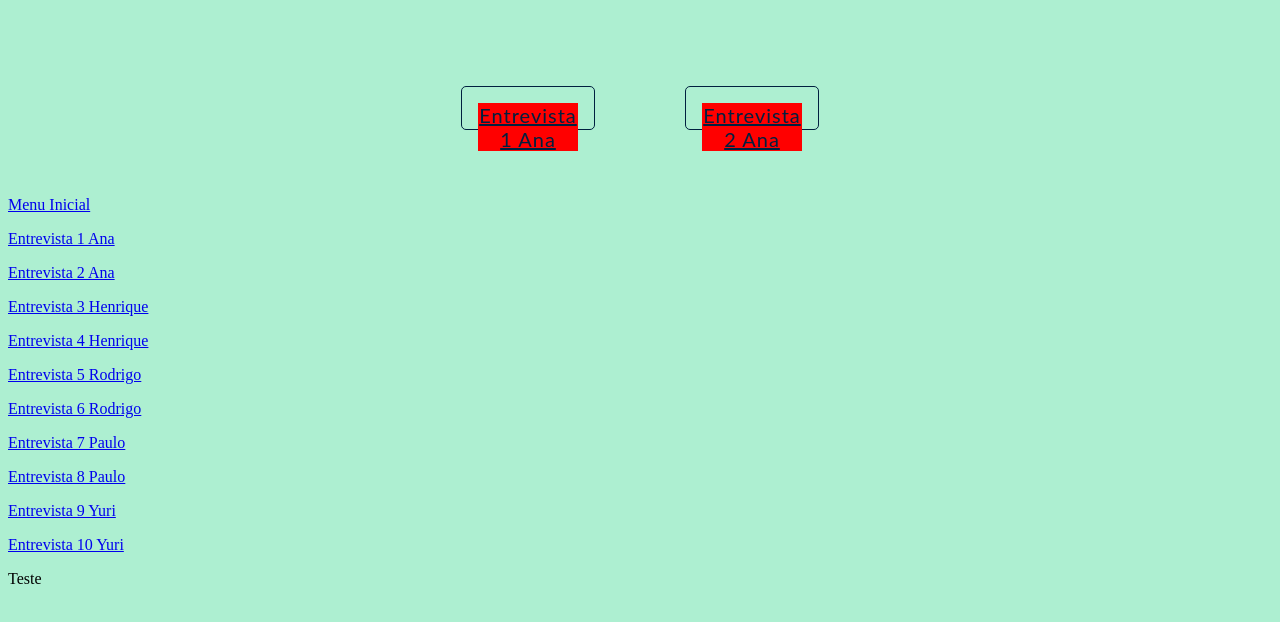
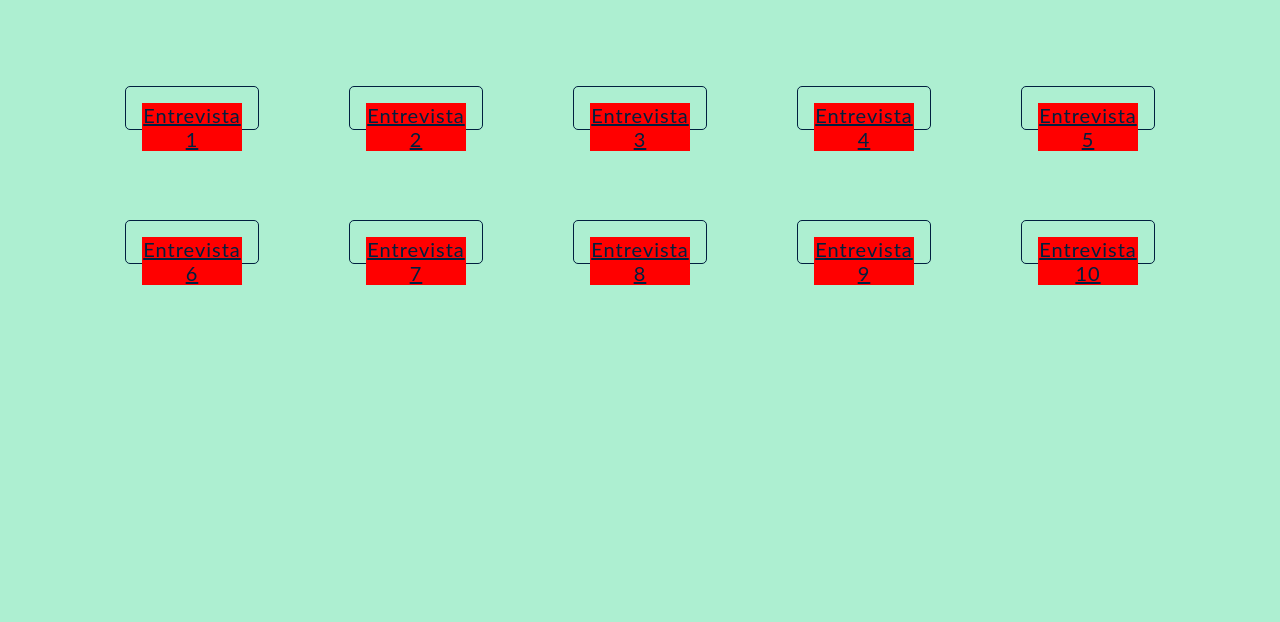
Before and after one commit to anamueller/ihc, a plain HTML site: page index.html in a window 1280 px wide. Shown: the part 48-670 px from the top of the page. Drawn offline with Linux system fonts and the light colour scheme.

Commit message:
entrevistas

```diff
--- a/index.html
+++ b/index.html
@@ -14,7 +14,7 @@
     <div class="proj__caixa">
       <div class="proj__caixa-1">
         <div class="proj__content-title">
-          <a class = "title" href="Entrevista1.html">Entrevista 1 Ana</a>
+          <a class = "title" href="Entrevista1.html">Entrevista 1</a>
         </div>
       </div>
     </div>
@@ -22,27 +22,75 @@
     <div class="proj__caixa">
       <div class="proj__caixa-1">
         <div class="proj__content-title">
-          <a class = "title" href="Entrevista2.html">Entrevista 2 Ana</a>
+          <a class = "title" href="Entrevista2.html">Entrevista 2</a>
+        </div>
+      </div>
+    </div>
+
+    <div class="proj__caixa">
+      <div class="proj__caixa-1">
+        <div class="proj__content-title">
+          <a class = "title" href="Entrevista3.html">Entrevista 3</a>
+        </div>
+      </div>
+    </div>
+
+    <div class="proj__caixa">
+      <div class="proj__caixa-1">
+        <div class="proj__content-title">
+          <a class = "title" href="Entrevista4.html">Entrevista 4</a>
+        </div>
+      </div>
+    </div>
+
+    <div class="proj__caixa">
+      <div class="proj__caixa-1">
+        <div class="proj__content-title">
+          <a class = "title" href="Entrevista5.html">Entrevista 5</a>
+        </div>
+      </div>
+    </div>
+
+    <div class="proj__caixa">
+      <div class="proj__caixa-1">
+        <div class="proj__content-title">
+          <a class = "title" href="Entrevista6.html">Entrevista 6</a>
+        </div>
+      </div>
+    </div>
+
+    <div class="proj__caixa">
+      <div class="proj__caixa-1">
+        <div class="proj__content-title">
+          <a class = "title" href="Entrevista7.html">Entrevista 7</a>
+        </div>
+      </div>
+    </div>
+
+    <div class="proj__caixa">
+      <div class="proj__caixa-1">
+        <div class="proj__content-title">
+          <a class = "title" href="Entrevista8.html">Entrevista 8</a>
+        </div>
+      </div>
+    </div>
+
+    <div class="proj__caixa">
+      <div class="proj__caixa-1">
+        <div class="proj__content-title">
+          <a class = "title" href="Entrevista9.html">Entrevista 9</a>
+        </div>
+      </div>
+    </div>
+
+    <div class="proj__caixa">
+      <div class="proj__caixa-1">
+        <div class="proj__content-title">
+          <a class = "title" href="Entrevista10.html">Entrevista 10</a>
         </div>
       </div>
     </div>
 
 
-
   </div>
-
-
-
-  <p><a href="index.html">Menu Inicial</a></p>
-  <p><a href="Entrevista1.html">Entrevista 1 Ana</a></p>
-  <p><a href="Entrevista2.html">Entrevista 2 Ana</a></p>
-  <p><a href="Entrevista3.html">Entrevista 3 Henrique</a></p>
-  <p><a href="Entrevista4.html">Entrevista 4 Henrique</a></p>
-  <p><a href="Entrevista5.html">Entrevista 5 Rodrigo</a></p>
-  <p><a href="Entrevista6.html">Entrevista 6 Rodrigo</a></p>
-  <p><a href="Entrevista7.html">Entrevista 7 Paulo</a></p>
-  <p><a href="Entrevista8.html">Entrevista 8 Paulo</a></p>
-  <p><a href="Entrevista9.html">Entrevista 9 Yuri</a></p>
-  <p><a href="Entrevista10.html">Entrevista 10 Yuri</a></p>
-  <p>Teste</p>
 </body>
```
